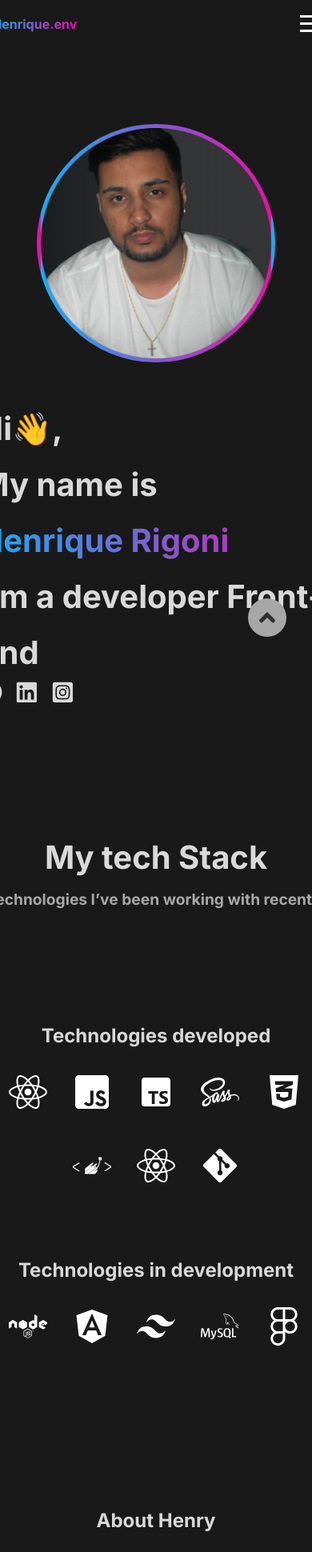
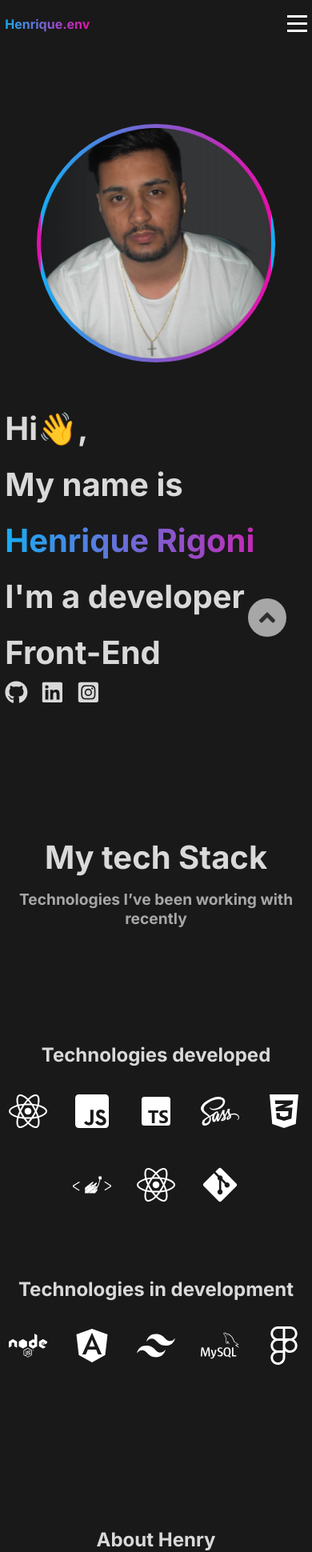
Before and after one commit to henriquestg/portifolio, a Next.js app: page / in a window 390 px wide. Shown: the top 1940 px of the page at 80% size. Built offline with nearby package versions, Linux system fonts and the light colour scheme.

Commit message:
feact: uptade responsive

```diff
--- a/src/components/AboutMe/styles.scss
+++ b/src/components/AboutMe/styles.scss
@@ -4,6 +4,7 @@
   justify-content: center;
   margin-top: 15rem;
 
+  word-break: break-all;
 
 
   .about {
@@ -11,6 +12,8 @@
     flex-direction: column;
     width: 35%;
     gap: 1.5rem;
+
+
 
     h1 {
       color: var(--mid-gray);
@@ -57,3 +60,9 @@
   }
 
 }
+@media (max-width: 440px) {
+  .about-container {
+    margin-left: 1rem;
+    margin-right: 1rem;
+  }
+}
--- a/src/components/MyTech/styles.scss
+++ b/src/components/MyTech/styles.scss
@@ -86,3 +86,10 @@
     }
   }
 }
+
+@media (max-width: 440px) {
+  .tech-container {
+    margin-left: 1rem;
+    margin-right: 1rem;
+  }
+}
--- a/src/components/NavBar/styles.scss
+++ b/src/components/NavBar/styles.scss
@@ -84,3 +84,10 @@
     display: flex;
   }
 }
+
+@media (max-width: 440px) {
+  .menu {
+    margin-left: 1rem;
+    margin-right: 1rem;
+  }
+}
--- a/src/components/Profile/styles.scss
+++ b/src/components/Profile/styles.scss
@@ -91,3 +91,10 @@
     }
   }
 }
+
+@media (max-width: 440px) {
+  .profile-container {
+    margin-left: 2rem;
+    margin-right: 2rem;
+  }
+}
```
